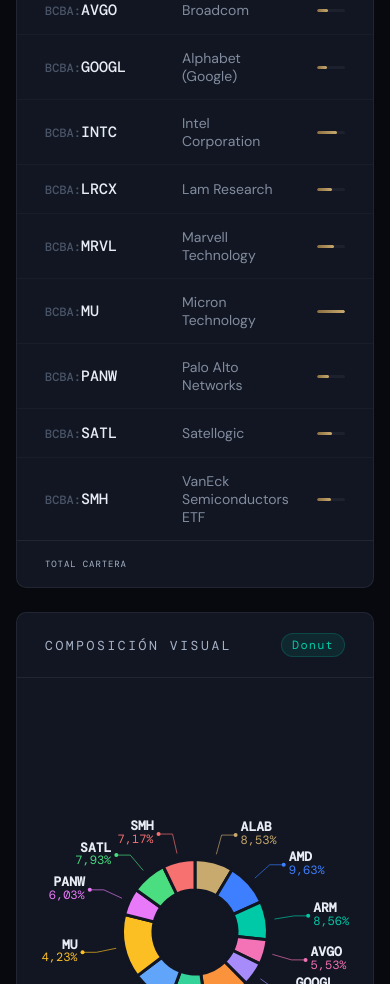
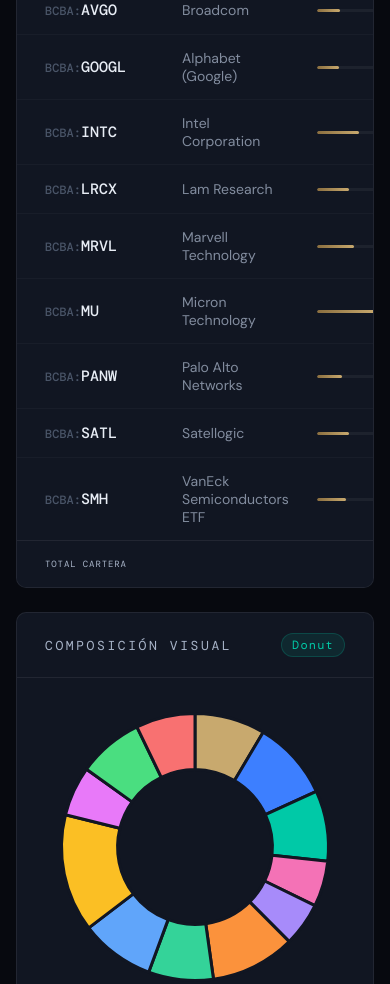
Before and after one commit to raulbrandellero/cedears, a plain HTML site: page index.html in a window 390 px wide. Shown: the part 1016-2000 px from the top of the page. Drawn offline with nearby package versions, Linux system fonts and the light colour scheme; a web font is replaced by a local one.

Commit message:
Update index.html

```diff
--- a/index.html
+++ b/index.html
@@ -204,7 +204,7 @@
       background: var(--card);
       border: 1px solid var(--border);
       border-radius: 10px;
-      overflow: hidden;
+      overflow-x: auto; /* Evita que la tabla rompa el layout en celulares muy chicos */
     }
 
     .panel-header {
@@ -235,6 +235,7 @@
     table {
       width: 100%;
       border-collapse: collapse;
+      min-width: 500px; /* Asegura legibilidad interna si la pantalla es ultra chica */
     }
 
     thead th {
@@ -331,9 +332,11 @@
       display: flex;
       justify-content: center;
       align-items: center;
+      width: 100%;
     }
     .chart-canvas-wrap canvas {
       max-width: 100%;
+      max-height: 100%;
     }
 
     /* ── Footer ── */
@@ -347,11 +350,6 @@
       animation: fadeUp 0.8s 0.45s ease both;
     }
     .footer-left {
-      font-family: var(--font-mono);
-      font-size: 13px;
-      display: flex;
-      align-items: center;
-      gap: 6px;
       font-family: var(--font-mono);
       font-size: 10px;
       color: var(--muted);
@@ -397,16 +395,22 @@
       header     { grid-template-columns: 1fr; }
       .header-right { text-align: left; flex-direction: row; flex-wrap: wrap; }
     }
+    @media (max-width: 600px) {
+      /* Ajuste dinámico de la altura del gráfico en celulares */
+      .chart-canvas-wrap {
+        height: 290px;
+      }
+    }
     @media (max-width: 540px) {
       .wrapper { padding: 28px 16px 60px; }
       .kpi-row { grid-template-columns: 1fr; }
+      footer { flex-direction: column; gap: 12px; align-items: flex-start; }
     }
   </style>
 </head>
 <body>
 <div class="wrapper">
 
-  <!-- Header -->
   <header>
     <div class="header-left">
       <p class="eyebrow">Gestión Activa · Renta Variable Internacional</p>
@@ -423,7 +427,6 @@
 
   <div class="deco-line"></div>
 
-  <!-- KPIs -->
   <div class="kpi-row">
     <div class="kpi-card">
       <p class="label">Activos en Cartera</p>
@@ -437,10 +440,8 @@
     </div>
   </div>
 
-  <!-- Main grid -->
   <div class="main-grid">
 
-    <!-- Table -->
     <div class="panel">
       <div class="panel-header">
         <span class="panel-title">Distribución por Activo</span>
@@ -466,7 +467,6 @@
       </table>
     </div>
 
-    <!-- Chart -->
     <div class="chart-panel">
       <div class="panel-header">
         <span class="panel-title">Composición Visual</span>
@@ -481,7 +481,6 @@
 
   </div>
 
-  <!-- Footer -->
   <footer>
     <div class="footer-left">
       © 2026 · Análisis de Cartera — Uso Exclusivamente Informativo
@@ -545,6 +544,9 @@
   const outerLabelPlugin = {
     id: 'outerLabels',
     afterDraw(chart) {
+      // SI LA PANTALLA ES CHICA (MENOS DE 600PX) NO DIBUJAMOS LAS LÍNEAS NI LOS TEXTOS EXTERNOS
+      if (window.innerWidth < 600) return;
+
       const { ctx, chartArea } = chart;
       const meta = chart.getDatasetMeta(0);
       const cx = (chartArea.left + chartArea.right) / 2;
@@ -559,7 +561,6 @@
         const cos = Math.cos(midAngle);
         const sin = Math.sin(midAngle);
 
-        // Line start (edge of arc)
         const r1 = outerR + 8;
         const r2 = outerR + 22;
         const r3 = outerR + 28;
@@ -571,7 +572,6 @@
         const x3 = cx + cos * r3;
         const y3 = cy + sin * r3;
 
-        // Horizontal tick
         const tickLen = 14;
         const xTick = x3 + (cos >= 0 ? tickLen : -tickLen);
 
@@ -584,13 +584,11 @@
         ctx.lineWidth = 1;
         ctx.stroke();
 
-        // Dot
         ctx.beginPath();
         ctx.arc(xTick, y3, 2, 0, Math.PI * 2);
         ctx.fillStyle = palette[i];
         ctx.fill();
 
-        // Text
         const textX = xTick + (cos >= 0 ? 5 : -5);
         const align = cos >= 0 ? 'left' : 'right';
 
@@ -626,10 +624,14 @@
     },
     options: {
       cutout: '58%',
-      layout: { padding: 80 },
+      // El padding se ajusta dinámicamente si es celular para que la dona ocupe toda la pantalla
+      layout: {
+        padding: window.innerWidth < 600 ? 10 : 80
+      },
       plugins: {
         legend: { display: false },
         tooltip: {
+          enabled: true,
           backgroundColor: '#0d1117',
           borderColor: 'rgba(200,169,110,0.3)',
           borderWidth: 1,
@@ -642,6 +644,7 @@
           }
         }
       },
+      maintainAspectRatio: false, // Permite que se adapte mejor a las cajas responsivas
       animation: {
         animateRotate: true,
         duration: 1200,
```
